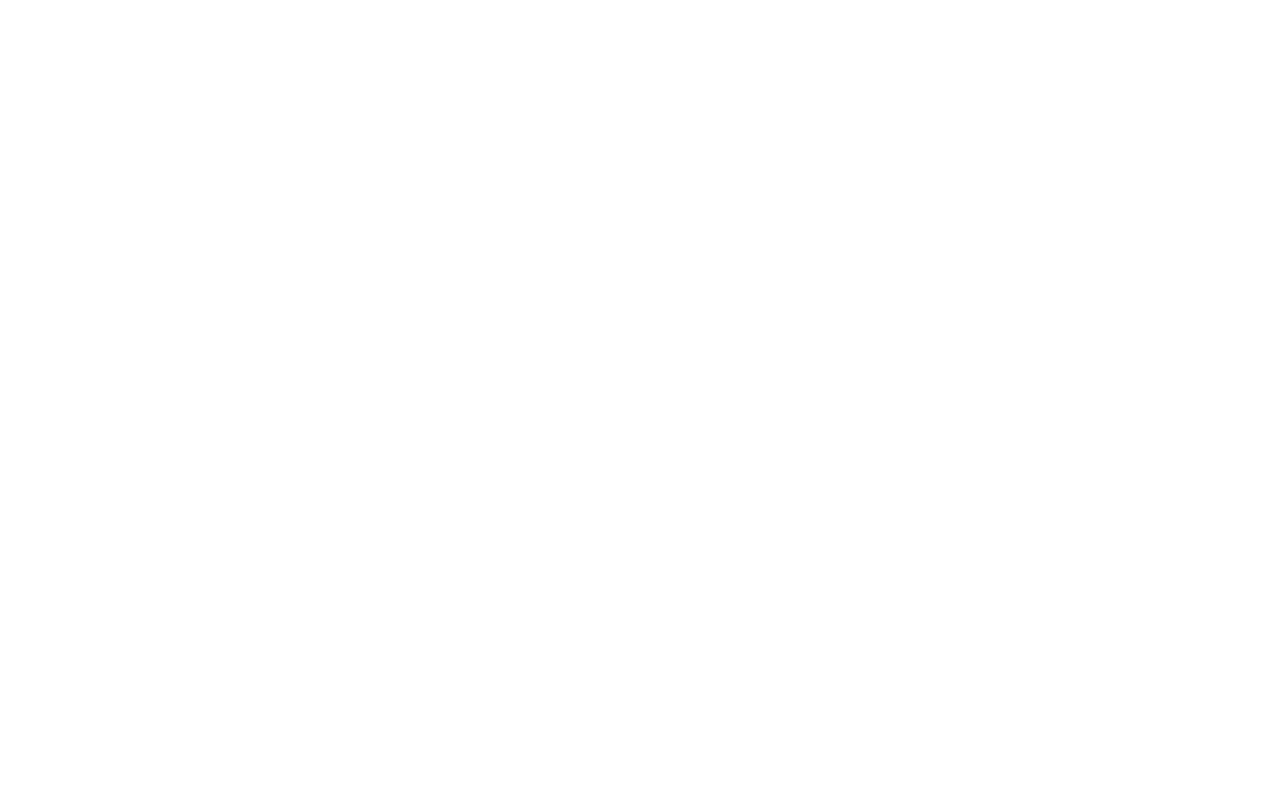
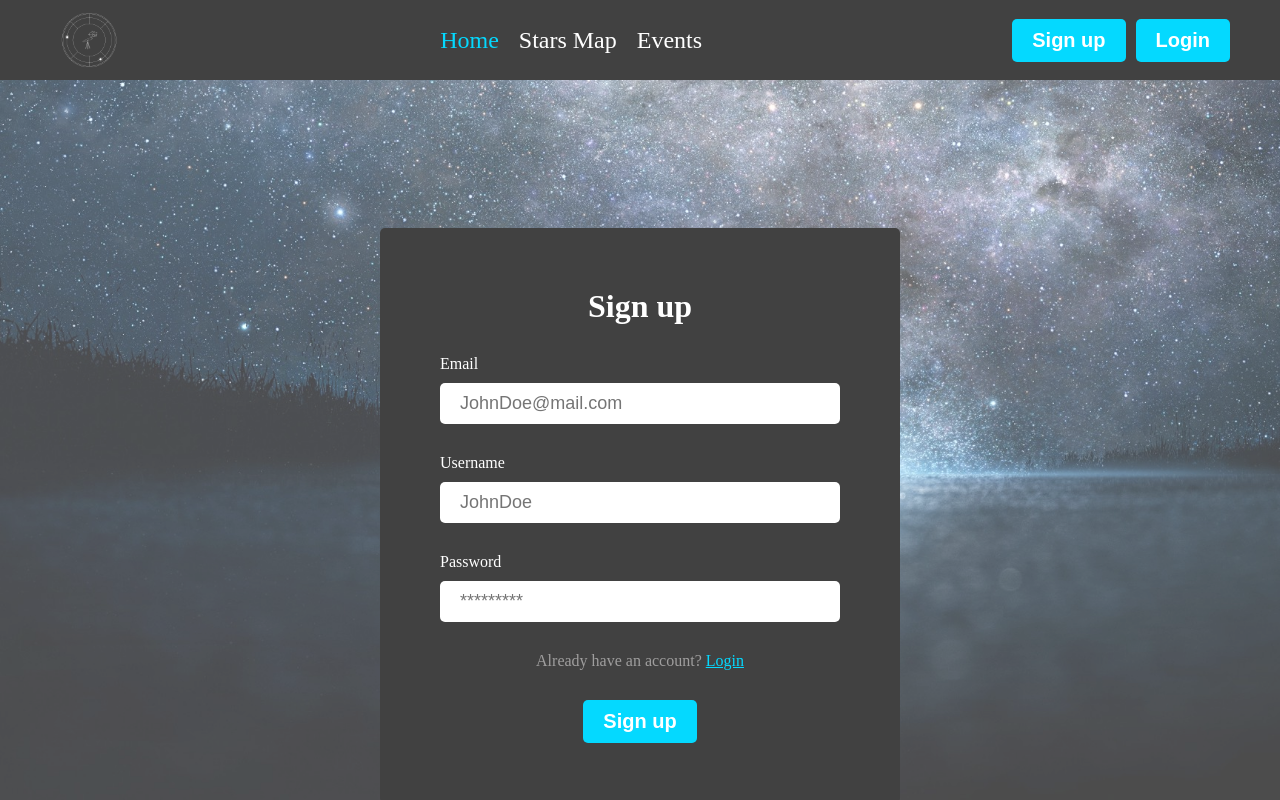
Before and after one commit to HanadiHosri/cosmic-explorer, a React (Create React App) app in the folder frontend/: page /signup in a window 1280 px wide. Before the commit this address had no page. Built offline with nearby package versions, Linux system fonts and the light colour scheme.

Commit message:
adding sign up

```diff
--- a/frontend/src/App.jsx
+++ b/frontend/src/App.jsx
@@ -4,6 +4,7 @@
 import Home from './pages/Home/index.jsx';
 import {BrowserRouter, Routes, Route} from 'react-router-dom';
 import Login from './pages/Login/index.jsx';
+import Signup from './pages/Signup/index.jsx';
 
 function App() {
   return (
@@ -12,6 +13,7 @@
         <Routes>
           <Route path='/' element={<Home />} />
           <Route path='/login' element={<Login />} />
+          <Route path='/signup' element={<Signup />} />
         </Routes>
       </BrowserRouter>
     </div>
--- /dev/null
+++ b/frontend/src/pages/Signup/index.jsx
@@ -0,0 +1,37 @@
+import Navbar from "../../components/Navbar";
+import image from "../../assets/auth.jpg";
+import "./style.css";
+
+const Signup = () => {
+    return (
+        <div className="page flex column">
+            <Navbar />
+            <div className="page-container flex column center">
+                <img className="img" src={image} />
+                <div className="signup-form-container grey-bg rounded flex column center">
+                    <h1 className="white-text">Sign up</h1>
+                    <div className="flex column gap">
+                        <label className="white-text">Email</label>
+                        <input className="rounded input-field" type="text" placeholder="JohnDoe@mail.com" />
+                    </div>
+                    <div className="flex column gap">
+                        <label className="white-text">Username</label>
+                        <input className="rounded input-field" type="text" placeholder="JohnDoe" />
+                    </div>
+                    <div className="flex column gap">
+                        <label className="white-text">Password</label>
+                        <input className="rounded input-field" type="password" placeholder="*********" />
+                    </div>
+                    <div>
+                        <p className="grey-text">Already have an account? <a className="primary-text underline">Login</a></p>
+                    </div>
+                    <div>
+                        <button className="btn">Sign up</button>
+                    </div>
+                </div>
+            </div>
+        </div>
+    )
+}
+
+export default Signup;
--- /dev/null
+++ b/frontend/src/pages/Signup/style.css
@@ -0,0 +1,5 @@
+.signup-form-container {
+    padding: 60px;
+    margin-top: 150px;
+    gap: 30px;
+}
```
